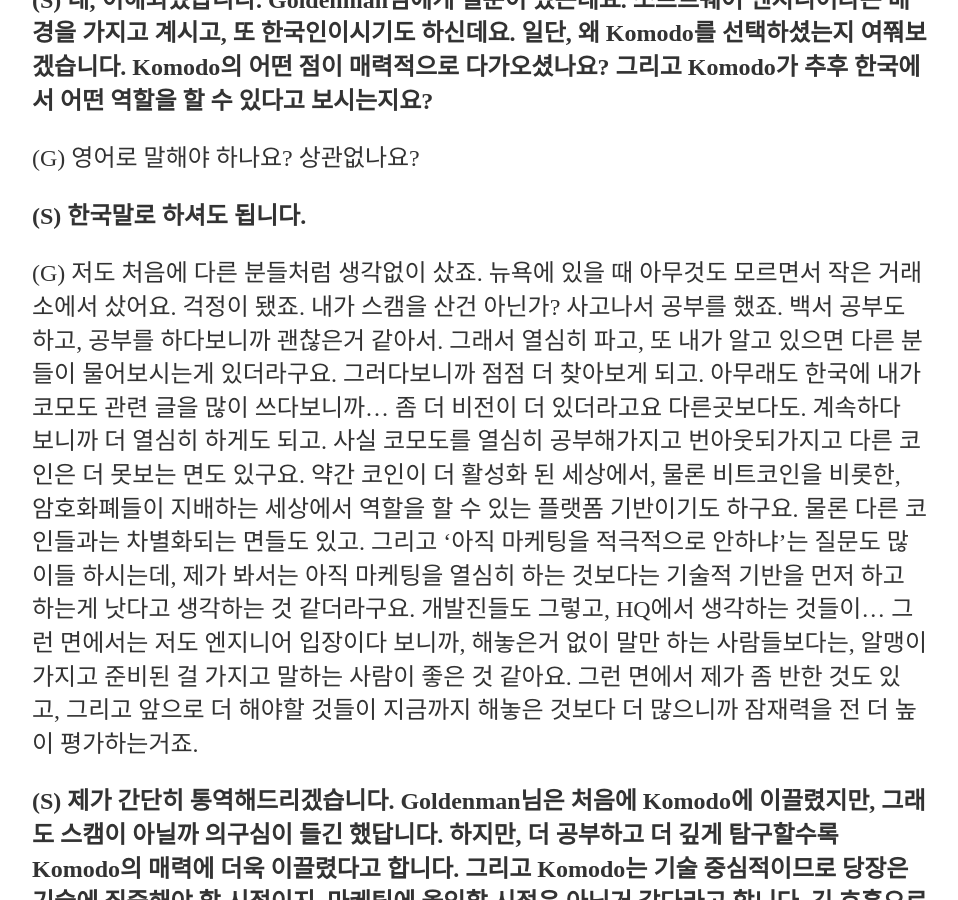
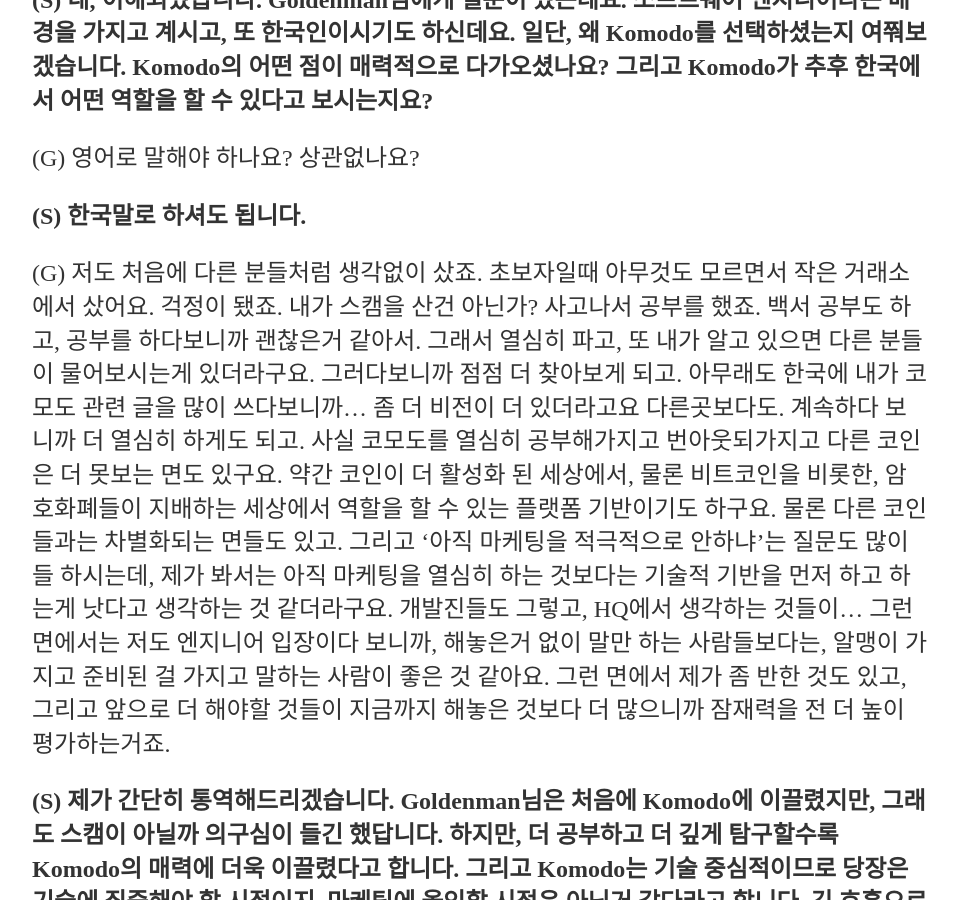
Before and after one commit to matthew-mskim/s3unha.github.io, a Jekyll site: the page built from _posts/2018-01-18-Komodo-KR.md, in a window 1280 px wide and 900 px high, scrolled down 16180 px. Shown: the whole window, without its empty margins (160-1118 px from the left). Built offline with Jekyll 4.4.1, drawn with Linux system fonts in a browser that asks for light colours.

Commit message:
Update 2018-01-18-Komodo-KR.md

```diff
--- a/_posts/2018-01-18-Komodo-KR.md
+++ b/_posts/2018-01-18-Komodo-KR.md
@@ -165,7 +165,7 @@
 
 **(S) 한국말로 하셔도 됩니다.**
 
-(G) 저도 처음에 다른 분들처럼 생각없이 샀죠. 뉴욕에 있을 때 아무것도 모르면서 작은 거래소에서 샀어요. 걱정이 됐죠. 내가 스캠을 산건 아닌가? 사고나서 공부를 했죠. 백서 공부도 하고, 공부를 하다보니까 괜찮은거 같아서. 그래서 열심히 파고, 또 내가 알고 있으면 다른 분들이 물어보시는게 있더라구요. 그러다보니까 점점 더 찾아보게 되고. 아무래도 한국에 내가 코모도 관련 글을 많이 쓰다보니까... 좀 더 비전이 더 있더라고요 다른곳보다도. 계속하다 보니까 더 열심히 하게도 되고. 사실 코모도를 열심히 공부해가지고 번아웃되가지고 다른 코인은 더 못보는 면도 있구요. 약간 코인이 더 활성화 된 세상에서, 물론 비트코인을 비롯한, 암호화폐들이 지배하는 세상에서 역할을 할 수 있는 플랫폼 기반이기도 하구요. 물론 다른 코인들과는 차별화되는 면들도 있고. 그리고 ‘아직 마케팅을 적극적으로 안하냐’는 질문도 많이들 하시는데, 제가 봐서는 아직 마케팅을 열심히 하는 것보다는 기술적 기반을 먼저 하고 하는게 낫다고 생각하는 것 같더라구요. 개발진들도 그렇고, HQ에서 생각하는 것들이... 그런 면에서는 저도 엔지니어 입장이다 보니까, 해놓은거 없이 말만 하는 사람들보다는, 알맹이 가지고 준비된 걸 가지고 말하는 사람이 좋은 것 같아요. 그런 면에서 제가 좀 반한 것도 있고, 그리고 앞으로 더 해야할 것들이 지금까지 해놓은 것보다 더 많으니까 잠재력을 전 더 높이 평가하는거죠.
+(G) 저도 처음에 다른 분들처럼 생각없이 샀죠. 초보자일때 아무것도 모르면서 작은 거래소에서 샀어요. 걱정이 됐죠. 내가 스캠을 산건 아닌가? 사고나서 공부를 했죠. 백서 공부도 하고, 공부를 하다보니까 괜찮은거 같아서. 그래서 열심히 파고, 또 내가 알고 있으면 다른 분들이 물어보시는게 있더라구요. 그러다보니까 점점 더 찾아보게 되고. 아무래도 한국에 내가 코모도 관련 글을 많이 쓰다보니까... 좀 더 비전이 더 있더라고요 다른곳보다도. 계속하다 보니까 더 열심히 하게도 되고. 사실 코모도를 열심히 공부해가지고 번아웃되가지고 다른 코인은 더 못보는 면도 있구요. 약간 코인이 더 활성화 된 세상에서, 물론 비트코인을 비롯한, 암호화폐들이 지배하는 세상에서 역할을 할 수 있는 플랫폼 기반이기도 하구요. 물론 다른 코인들과는 차별화되는 면들도 있고. 그리고 ‘아직 마케팅을 적극적으로 안하냐’는 질문도 많이들 하시는데, 제가 봐서는 아직 마케팅을 열심히 하는 것보다는 기술적 기반을 먼저 하고 하는게 낫다고 생각하는 것 같더라구요. 개발진들도 그렇고, HQ에서 생각하는 것들이... 그런 면에서는 저도 엔지니어 입장이다 보니까, 해놓은거 없이 말만 하는 사람들보다는, 알맹이 가지고 준비된 걸 가지고 말하는 사람이 좋은 것 같아요. 그런 면에서 제가 좀 반한 것도 있고, 그리고 앞으로 더 해야할 것들이 지금까지 해놓은 것보다 더 많으니까 잠재력을 전 더 높이 평가하는거죠.
 
 **(S) 제가 간단히 통역해드리겠습니다. Goldenman님은 처음에 Komodo에 이끌렸지만, 그래도 스캠이 아닐까 의구심이 들긴 했답니다. 하지만, 더 공부하고 더 깊게 탐구할수록 Komodo의 매력에 더욱 이끌렸다고 합니다. 그리고 Komodo는 기술 중심적이므로 당장은 기술에 집중해야 할 시점이지, 마케팅에 올인할 시점은 아닌거 같다라고 합니다. 긴 호흡으로 바라보고 있는만큼, 미래에 기다린만큼 보상이 따라올 것으로 기대한다고 하네요.**
 
```
